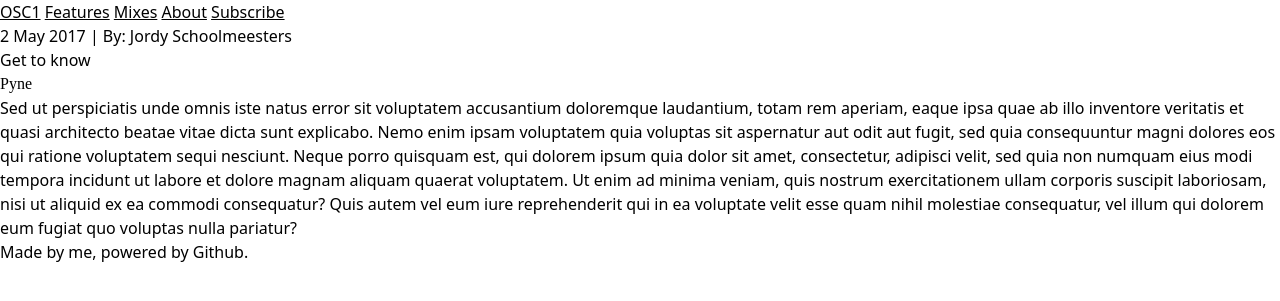
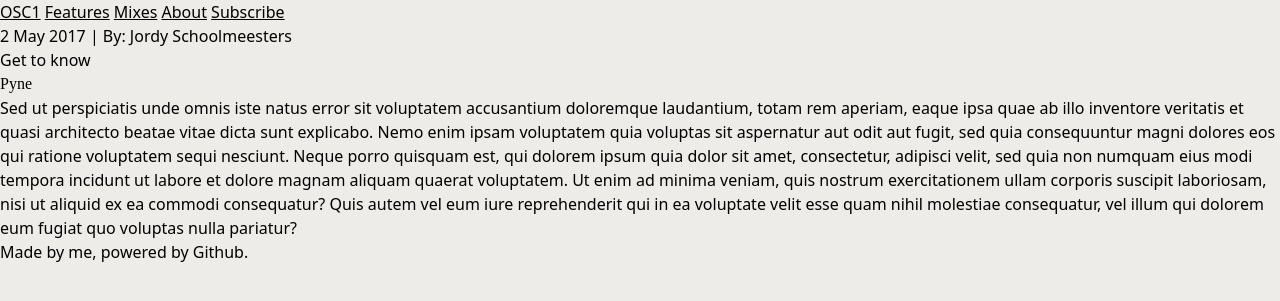
Before and after one commit to osc1blog/osc1blog.github.io, a Jekyll site: the page built from _posts/2017-5-2-pyne.md, in a window 1280 px wide. Shown: the top 301 px of the page. Built offline with Jekyll 4.4.1, drawn with Linux system fonts in a browser that asks for light colours; nearby versions of some CDN libraries; some web fonts are replaced.

Commit message:
Update default.html

```diff
--- a/_layouts/default.html
+++ b/_layouts/default.html
@@ -1,7 +1,7 @@
 <!doctype html>
 <html lang="en" class="h-full">
   {% include head.html %}
-  <body class="h-full">
+  <body class="h-full bg-[#edece8] color-[#131313]">
     {% include nav.html %}
 
     {{ content }}
```
